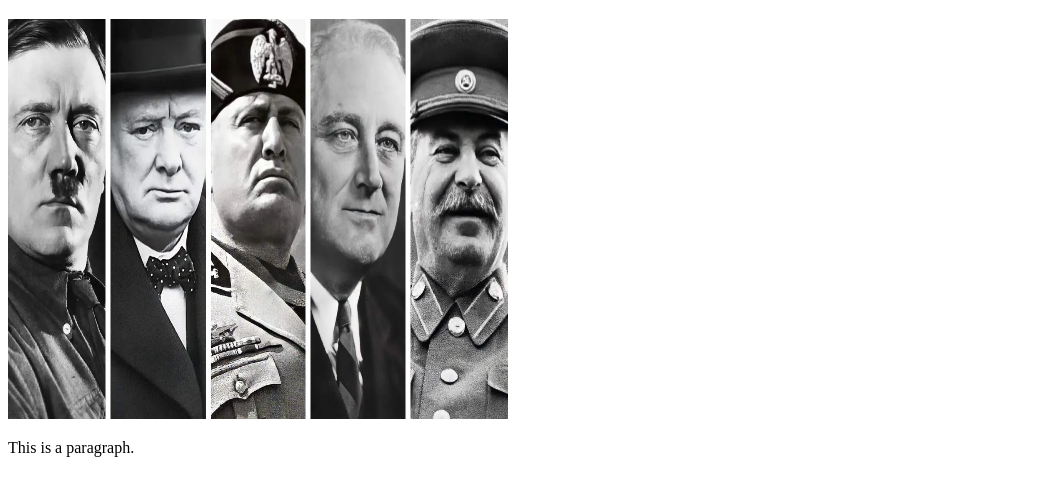
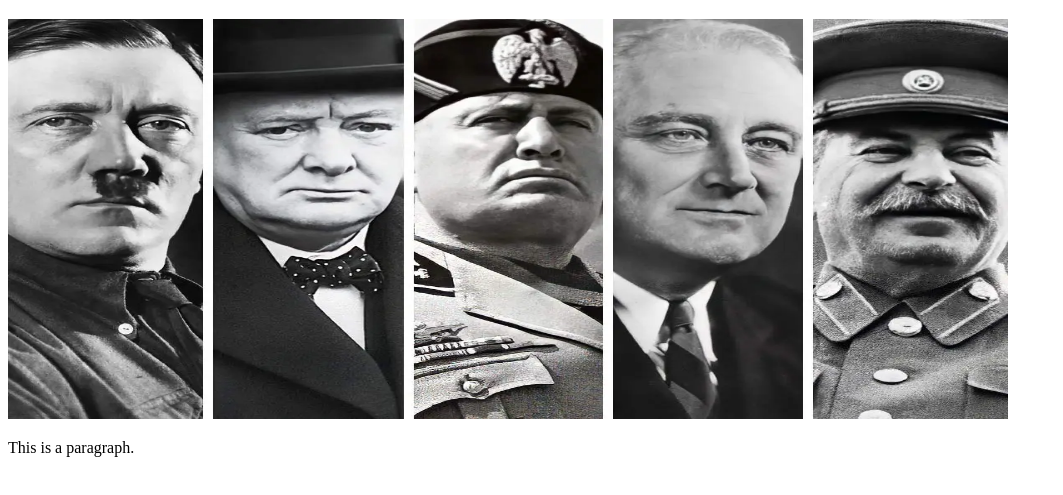
Before and after one commit to Gabriel0643/nap.github.io, a plain HTML site: page index.html in a window 1280 px wide. Shown: the part 61-556 px from the top of the page, without its empty margins (0-1063 px from the left). Drawn offline with Linux system fonts and the light colour scheme.

Commit message:
Update index.html

```diff
--- a/index.html
+++ b/index.html
@@ -18,7 +18,7 @@
 
    <body>
      <h1>The history of WW2</h1>
-      <img src="leaders.jpg" alt="image of WW2 leaders" style="width:500px;height:400px;">
+      <img src="leaders.jpg" alt="image of WW2 leaders" style="width:1000px;height:400px;">
        <p>This is a paragraph.</p>
 
    </body>
```
